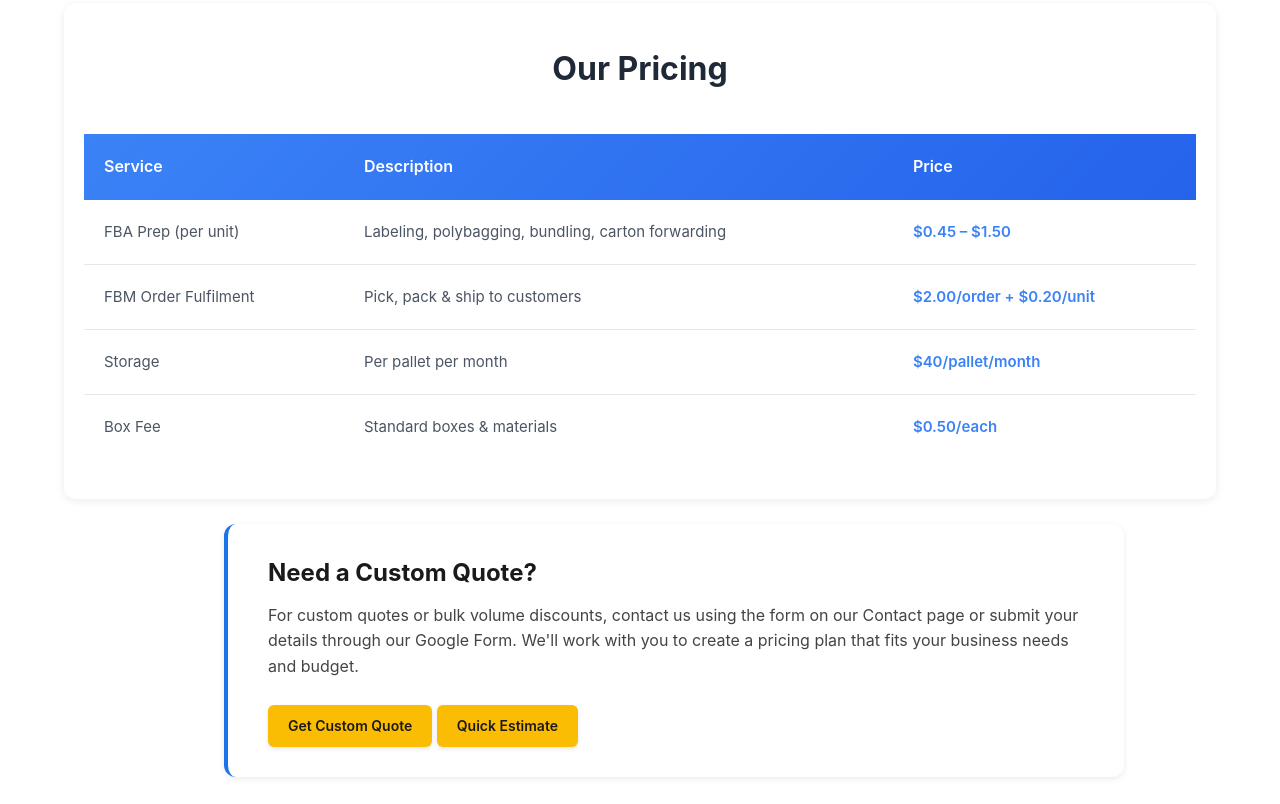
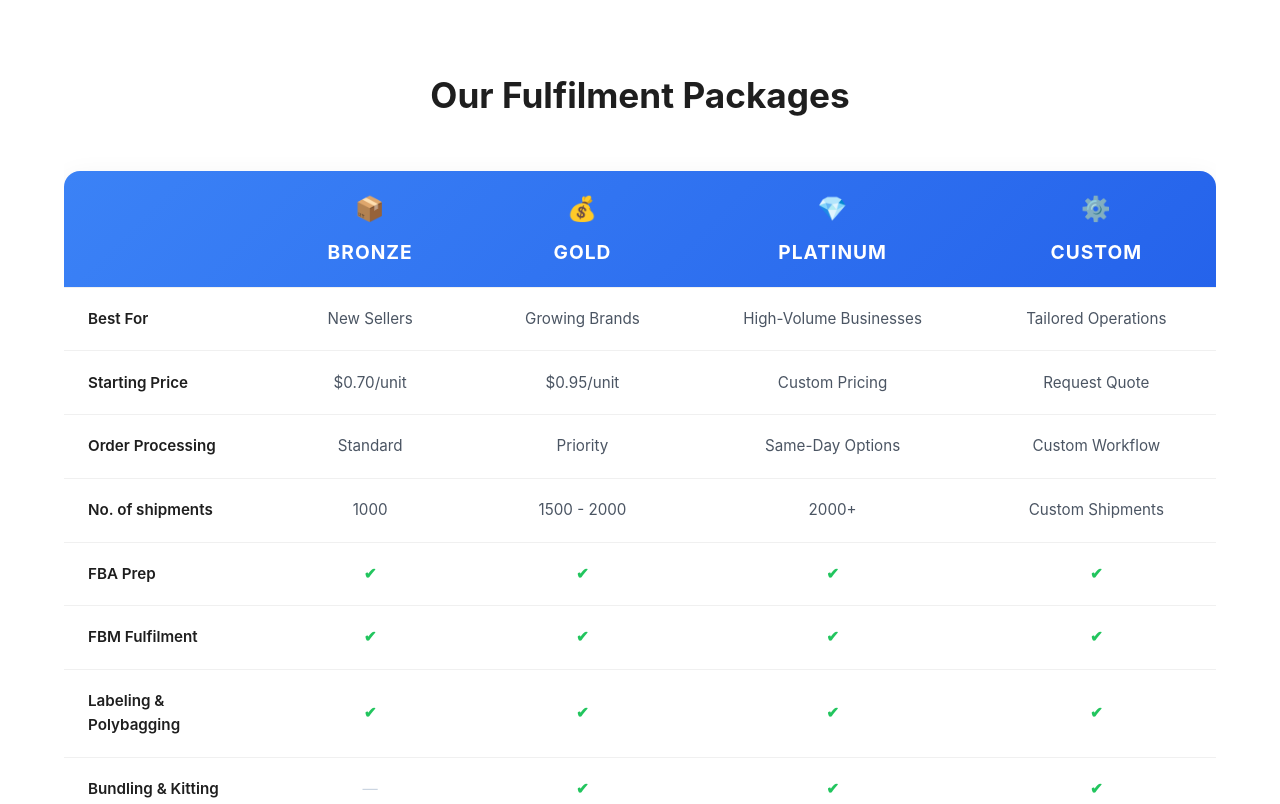
Before and after one commit to hasanahmadshaikh/minglefulfilmentt, a website: page public/pricing.html in a window 1280 px wide. Shown: the part 796-1600 px from the top of the page. Drawn offline with Linux system fonts and the light colour scheme.

Commit message:
updated pricing page design

```diff
--- a/public/css/style.css
+++ b/public/css/style.css
@@ -726,21 +726,6 @@ body {
   line-height: 1.5
 }
 
-.pricing-section {
-  background: #fff;
-  border-radius: 12px;
-  padding: 40px 20px;
-  box-shadow: 0 2px 8px rgba(0, 0, 0, .08)
-}
-
-.pricing-title {
-  text-align: center;
-  font-size: 32px;
-  font-weight: 700;
-  color: #1f2937;
-  margin-bottom: 40px
-}
-
 .table-wrapper {
   overflow-x: auto
 }
@@ -1106,7 +1091,7 @@ tbody tr:last-child td {
 .comparison-table-wrapper {
   background: #fff;
   border-radius: 16px;
-    box-shadow: 0 10px 30px rgba(0,0,0,0.08);
+  box-shadow: 0 10px 30px rgba(0, 0, 0, 0.08);
   overflow: hidden;
   margin-bottom: 2rem;
 }
@@ -1117,15 +1102,17 @@ tbody tr:last-child td {
   text-align: left;
 }
 
-.comparison-table th, .comparison-table td {
+.comparison-table th,
+.comparison-table td {
   padding: 1.2rem 1.5rem;
   border-bottom: 1px solid #f0f0f0;
   font-size: 0.95rem;
+  text-align: center;
 }
 
 .comparison-table th {
-    background: #f8fafc;
-    color: #64748b;
+  /*background: #f8fafc;*/
+  color: #ffffff;
   font-weight: 600;
   text-transform: uppercase;
   font-size: 0.8rem;
@@ -1134,7 +1121,7 @@ tbody tr:last-child td {
 
 .comparison-table .package-header {
   text-align: center;
-    background: #fff;
+  /*background: #fff;*/
 }
 
 .comparison-table .package-name {
@@ -1186,7 +1173,8 @@ tbody tr:last-child td {
   font-weight: 600;
   color: var(--text-dark);
   width: 200px;
-    background: #fdfdfd;
+  text-align: left;
+  /*background: #fdfdfd;*/
 }
 
 .comparison-table .cta-row td {
@@ -1204,10 +1192,25 @@ tbody tr:last-child td {
   font-size: 0.9rem;
 }
 
-.comparison-table .btn-bronze { background: #f1f5f9; color: #475569; }
-.comparison-table .btn-gold { background: var(--primary); color: #fff; }
-.comparison-table .btn-platinum { background: #000; color: #fff; }
-.comparison-table .btn-custom { border: 2px solid var(--primary); color: var(--primary); }
+.comparison-table .btn-bronze {
+  background: #f1f5f9;
+  color: #475569;
+}
+
+.comparison-table .btn-gold {
+  background: var(--primary);
+  color: #fff;
+}
+
+.comparison-table .btn-platinum {
+  background: #000;
+  color: #fff;
+}
+
+.comparison-table .btn-custom {
+  border: 2px solid var(--primary);
+  color: var(--primary);
+}
 
 @media (max-width: 992px) {
   .comparison-table {
--- a/public/pricing.html
+++ b/public/pricing.html
@@ -43,62 +43,7 @@
                 <div class="feature-description">Contact us for volume pricing</div>
             </div>
         </div>
-
-        <!-- Pricing Table -->
-        <div class="pricing-section">
-            <h2 class="pricing-title">Our Pricing</h2>
-            <div class="table-wrapper">
-                <table>
-                    <thead>
-                        <tr>
-                            <th>Service</th>
-                            <th>Description</th>
-                            <th>Price</th>
-                        </tr>
-                    </thead>
-                    <tbody>
-                        <tr>
-                            <td>FBA Prep (per unit)</td>
-                            <td>Labeling, polybagging, bundling, carton forwarding</td>
-                            <td class="price">$0.45 – $1.50</td>
-                        </tr>
-                        <tr>
-                            <td>FBM Order Fulfilment</td>
-                            <td>Pick, pack & ship to customers</td>
-                            <td class="price">$2.00/order + $0.20/unit</td>
-                        </tr>
-                        <tr>
-                            <td>Storage</td>
-                            <td>Per pallet per month</td>
-                            <td class="price">$40/pallet/month</td>
-                        </tr>
-                        <tr>
-                            <td>Box Fee</td>
-                            <td>Standard boxes & materials</td>
-                            <td class="price">$0.50/each</td>
-                        </tr>
-                    </tbody>
-                </table>
-            </div>
-        </div>
     </div>
-
-    <br />
-
-    <section class="booking-card">
-        <div class="booking-content">
-            <h3>Need a Custom Quote?</h3>
-            <p>
-                For custom quotes or bulk volume discounts, contact us using the form on our Contact page or submit your
-                details through our Google Form. We'll work with you to create a pricing plan that fits your business
-                needs and budget.
-            </p>
-            <a href="#" class="btn">Get Custom Quote</a>
-            <a href="#" class="btn">Quick Estimate</a>
-        </div>
-    </section>
-
-    <br />
 
     <div class="container">
         <section class="comparison-section">
@@ -107,7 +52,7 @@
                 <table class="comparison-table">
                     <thead>
                         <tr>
-                            <th class="feature-col"></th>
+                            <th class="feature-col "></th>
                             <th class="package-header">
                                 <div class="package-name">
                                     <span class="package-icon">📦</span>
@@ -246,6 +191,21 @@
         </section>
     </div>
 
+    <section class="booking-card">
+        <div class="booking-content">
+            <h3>Need a Custom Quote?</h3>
+            <p>
+                For custom quotes or bulk volume discounts, contact us using the form on our Contact page or submit your
+                details through our Google Form. We'll work with you to create a pricing plan that fits your business
+                needs and budget.
+            </p>
+            <a href="#" class="btn">Get Custom Quote</a>
+            <a href="#" class="btn">Quick Estimate</a>
+        </div>
+    </section>
+
+    <br />
+
     <!-- CTA Section -->
     <div class="cta-section">
         <h2 class="cta-title">Ready to Get Started?</h2>
```
Lines whose indentation alone changed are shown as unchanged.
